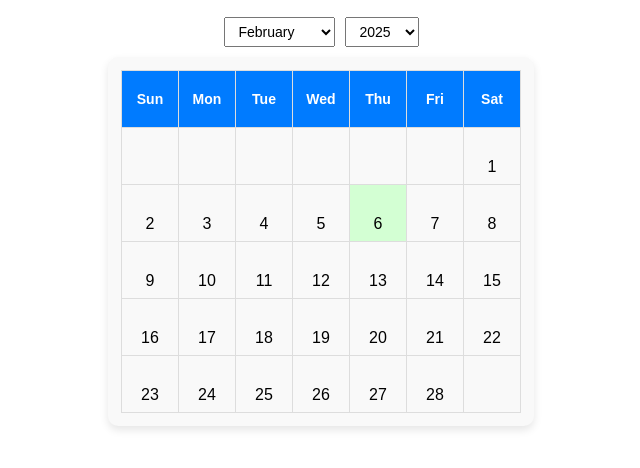
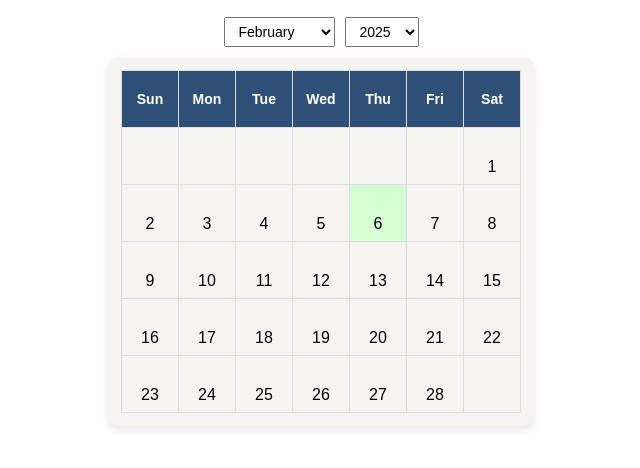
Before and after one commit to GrishmaReddy159/work, a plain HTML site: page calendar.html in a window 1280 px wide. Shown: the part 66-534 px from the top of the page, without its empty margins (319-959 px from the left). Drawn offline with Linux system fonts and the light colour scheme.

Commit message:
Update calendar.html

```diff
--- a/calendar.html
+++ b/calendar.html
@@ -17,7 +17,7 @@
             max-width: 400px;
             margin: auto;
             padding: 13px;
-            background: #f9f9f9;
+            background: #F6F4F0;
             border-radius: 10px;
             box-shadow: 0 4px 8px rgba(0, 0, 0, 0.1);
             overflow: hidden;
@@ -37,7 +37,7 @@
             cursor: pointer;
         }
         .calendar th {
-            background-color: #007bff;
+            background-color: #2E5077;
             color: white;
             font-size: 14px;
             height: 40px;
```
